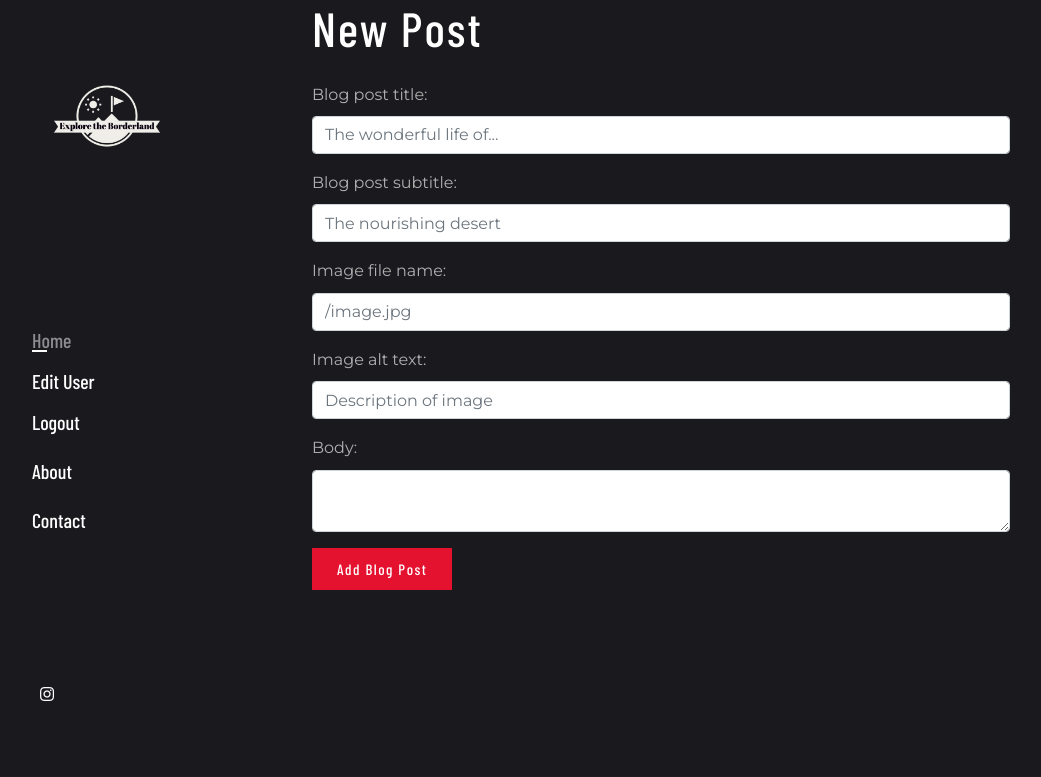
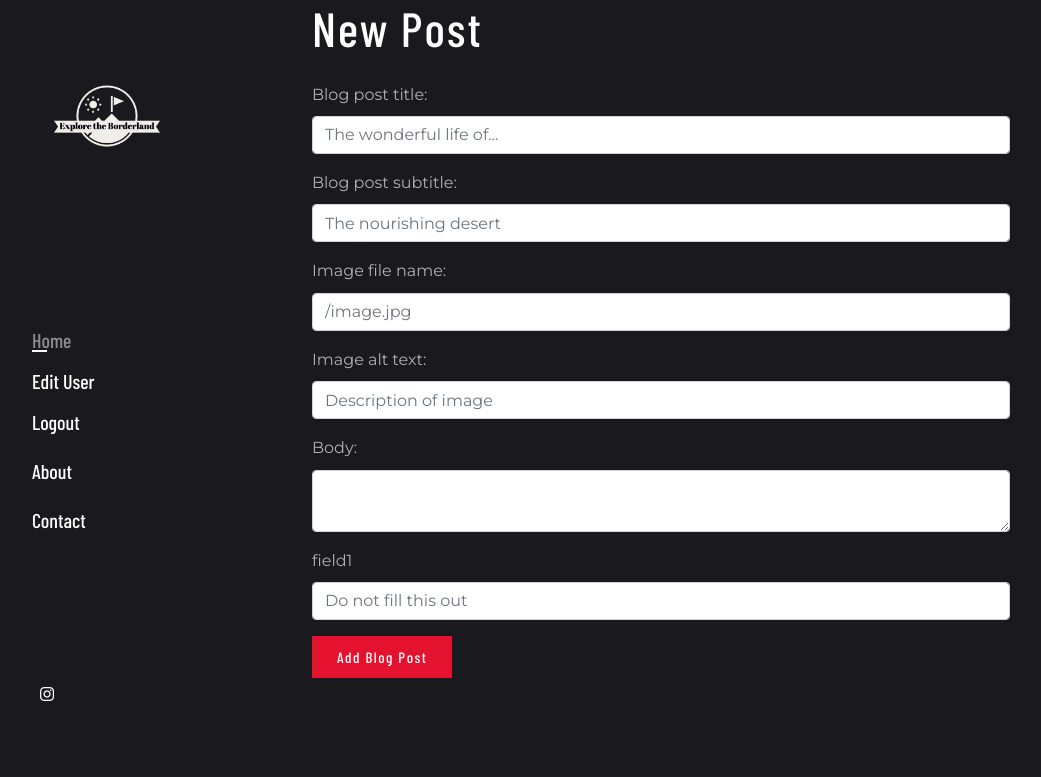
Before and after one commit to adamgonzls/python-blog-capstone, a Flask app: page /new-post in a window 1280 px wide. Shown: the part 24-801 px from the top of the page, without its empty margins (28-1069 px from the left). Run offline with Flask 3, Linux system fonts and the light colour scheme; the visitor is signed in with stand-in values (Sample User, id 1); some libraries are stand-ins or nearby versions.

Commit message:
feature: add honeypot field to LoginForm, RegisterForm, NewBlogPostForm, CommentForm, and Contact form. - update styles to hide honeypot fields

```diff
--- a/forms.py
+++ b/forms.py
@@ -9,6 +9,7 @@ class NewBlogPostForm(FlaskForm):
     image = StringField(label="Image file name:", render_kw={"placeholder":"/image.jpg"})
     image_alt_text = StringField(label="Image alt text:", render_kw={"placeholder":"Description of image"})
     body = CKEditorField('Body:')
+    field1 = StringField(label="field1", render_kw={"placeholder": "Do not fill this out", "tabindex": -1, "autocomplete": "off", "class": "field1-input"})
     submit = SubmitField(label="Add Blog Post")
 
 
@@ -16,6 +17,7 @@ class RegisterForm(FlaskForm):
     full_name = StringField(label="Full Name:", render_kw={"placeholder":"FirstName LastName"})
     email = StringField(label="Email Address:", render_kw={"placeholder":"user@domain.com"})
     password = StringField(label="Password:")
+    field1 = StringField(label="field1", render_kw={"placeholder": "Do not fill this out", "tabindex": -1, "autocomplete": "off", "class": "field1-input"})
     submit = SubmitField(label="Register")
 
 
@@ -27,9 +29,11 @@ class UserUpdateForm(FlaskForm):
 class LoginForm(FlaskForm):
     email = StringField(label="Email Address:", render_kw={"placeholder":"user@domain.com"})
     password = StringField(label="Password:")
+    field1 = StringField(label="field1", render_kw={"placeholder": "Do not fill this out", "tabindex": -1, "autocomplete": "off", "class": "field1-input"})
     submit = SubmitField(label="Login")
 
 
 class CommentForm(FlaskForm):
     comment = CKEditorField("Comment:")
+    field1 = StringField(label="field1", render_kw={"placeholder": "Do not fill this out", "tabindex": -1, "autocomplete": "off", "class": "field1-input"})
     submit = SubmitField(label="Submit Comment")
--- a/server.py
+++ b/server.py
@@ -101,6 +101,11 @@ def get_random_blog_post():
     return random.choice(BlogPost.query.all())
 
 
+def check_honeypot(form):
+    if form.field1.data:
+        return True
+
+
 # home page / read all posts
 @app.route("/")
 def home():
@@ -138,20 +143,23 @@ def get_post(post_id):
 def add_blog_post():
     new_blog_post_form = NewBlogPostForm()
     if new_blog_post_form.validate_on_submit():
-        current_date = datetime.today()
-        publish_date = current_date.strftime("%Y-%m-%d")
-        blogpost = BlogPost(
-            title=new_blog_post_form.title.data,
-            subtitle=new_blog_post_form.subtitle.data,
-            image=new_blog_post_form.image.data,
-            image_alt_text=new_blog_post_form.image_alt_text.data,
-            body=new_blog_post_form.body.data,
-            author=current_user,
-            publish_date=publish_date,
-        )
-        db.session.add(blogpost)
-        db.session.commit()
-        return redirect(url_for("get_post", post_id=blogpost.id))
+        if not check_honeypot(new_blog_post_form):
+            current_date = datetime.today()
+            publish_date = current_date.strftime("%Y-%m-%d")
+            blogpost = BlogPost(
+                title=new_blog_post_form.title.data,
+                subtitle=new_blog_post_form.subtitle.data,
+                image=new_blog_post_form.image.data,
+                image_alt_text=new_blog_post_form.image_alt_text.data,
+                body=new_blog_post_form.body.data,
+                author=current_user,
+                publish_date=publish_date,
+            )
+            db.session.add(blogpost)
+            db.session.commit()
+            return redirect(url_for("get_post", post_id=blogpost.id))
+        else:
+            return redirect(url_for('home'))
     return render_template("new_post.html", form=new_blog_post_form, logged_in=current_user.is_authenticated)
 
 
@@ -198,22 +206,25 @@ def delete_post(post_id):
 def register():
     register_form = RegisterForm()
     if register_form.validate_on_submit():
-        email = register_form.email.data
-        existing_user = User.query.filter_by(email=email).first()
-        if not existing_user:
-            hashed_salted_password = generate_password_hash(register_form.password.data, method="pbkdf2:sha256", salt_length=8)
-            new_user = User(
-                full_name=register_form.full_name.data,
-                email=email,
-                password=hashed_salted_password,
-            )
-            db.session.add(new_user)
-            db.session.commit()
-            login_user(new_user)
-            return redirect(url_for("home"))
+        if not check_honeypot(register_form):
+            email = register_form.email.data
+            existing_user = User.query.filter_by(email=email).first()
+            if not existing_user:
+                hashed_salted_password = generate_password_hash(register_form.password.data, method="pbkdf2:sha256", salt_length=8)
+                new_user = User(
+                    full_name=register_form.full_name.data,
+                    email=email,
+                    password=hashed_salted_password,
+                )
+                db.session.add(new_user)
+                db.session.commit()
+                login_user(new_user)
+                return redirect(url_for("home"))
+            else:
+                flash('That email already exists, try logging on instead')
+                return redirect(url_for('login'))
         else:
-            flash('That email already exists, try logging on instead')
-            return redirect(url_for('login'))
+            return redirect(url_for('home'))
     return render_template("register.html", form=register_form, logged_in=current_user.is_authenticated)
 
 
@@ -236,17 +247,20 @@ def edit_user():
 def login():
     login_form = LoginForm()
     if request.method == "POST":
-        email = request.form.get('email')
-        password = request.form.get('password')
-        user = User.query.filter_by(email=email).first()
-        if user:
-            if check_password_hash(user.password, password):
-                login_user(user)
-                return redirect(url_for('home'))
+        if not check_honeypot(login_form):
+            email = request.form.get('email')
+            password = request.form.get('password')
+            user = User.query.filter_by(email=email).first()
+            if user:
+                if check_password_hash(user.password, password):
+                    login_user(user)
+                    return redirect(url_for('home'))
+                else:
+                    flash('Invalid password, please try again')
             else:
-                flash('Invalid password, please try again')
+                flash('That username doesn\'t exist')
         else:
-            flash('That username doesn\'t exist')
+            return redirect(url_for('home'))
     return render_template("login.html", form=login_form, logged_in=current_user.is_authenticated)
 
 
@@ -265,12 +279,14 @@ def about():
 @app.route("/contact", methods=["POST", "GET"])
 def contact():
     if request.method == "POST":
-        requestor_name = request.form['name']
-        requestor_phone = request.form['phone']
-        requestor_email = request.form['email']
-        requestor_message = request.form['message']
-        send_email(requestor_name, requestor_phone, requestor_email, requestor_message)
-        return render_template("contact.html", message_sent=True)
+        if not request.form['field1']:
+            requestor_name = request.form['name']
+            requestor_email = request.form['email']
+            requestor_message = request.form['message']
+            send_email(requestor_name, requestor_email, requestor_message)
+            return render_template("contact.html", message_sent=True)
+        else:
+            return redirect(url_for('home'))
     return render_template("contact.html", message_sent=False, logged_in=current_user.is_authenticated)
 
 
@@ -279,8 +295,8 @@ def get_styleguide():
     return render_template("styleguide.html", logged_in=current_user.is_authenticated)
 
 
-def send_email(requestor_name, requestor_phone, requestor_email, requestor_message):
-    email_message = f"subject: Contact form submitted by: {requestor_name}\n\nName: {requestor_name}\nEmail: {requestor_email}\nPhone: {requestor_phone}\nMessage: {requestor_message}\n"
+def send_email(requestor_name, requestor_email, requestor_message, ):
+    email_message = f"subject: Contact form submitted by: {requestor_name}\n\nName: {requestor_name}\nEmail: {requestor_email}\nMessage: {requestor_message}\n"
     with smtplib.SMTP(SMTP_ADDRESS, MAIL_SUBMISSION_PORT) as connection:
         connection.starttls()
         connection.login(user=SENDING_EMAIL, password=GMAIL_APP_PASSWORD)
--- a/static/css/style.css
+++ b/static/css/style.css
@@ -728,3 +728,13 @@ footer ul li:last-child a {
     height: 150px;
     object-fit: cover;
 }
+
+div.mb-3:has(.field1-input) {
+    position: absolute;
+    left: -9999px;
+}
+
+.field1-wrapper {
+    position: absolute;
+    left: -9999px;
+}
--- a/templates/_navigation.html
+++ b/templates/_navigation.html
@@ -40,7 +40,7 @@
 
     <ul class="list-inline nml-2">
         <li class="list-inline-item">
-            <a href="#!" target="_blank" class="text-white text-red-onHover p-2">
+            <a href="#!" target="_blank" class="text-white text-primary-onHover p-2">
                 <span class="fab fa-instagram"></span>
             </a>
         </li>
```
Also changed, not shown: templates/contact.html (+6 -9 lines).
